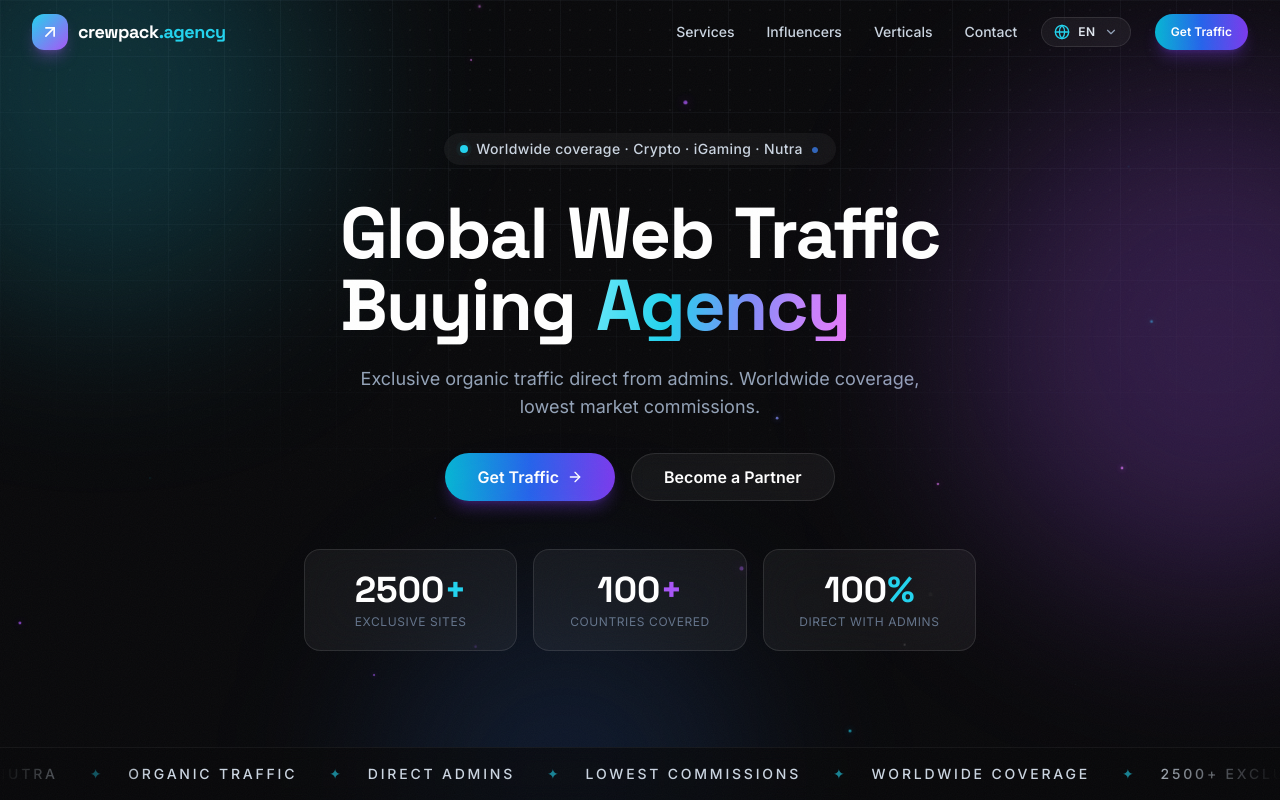
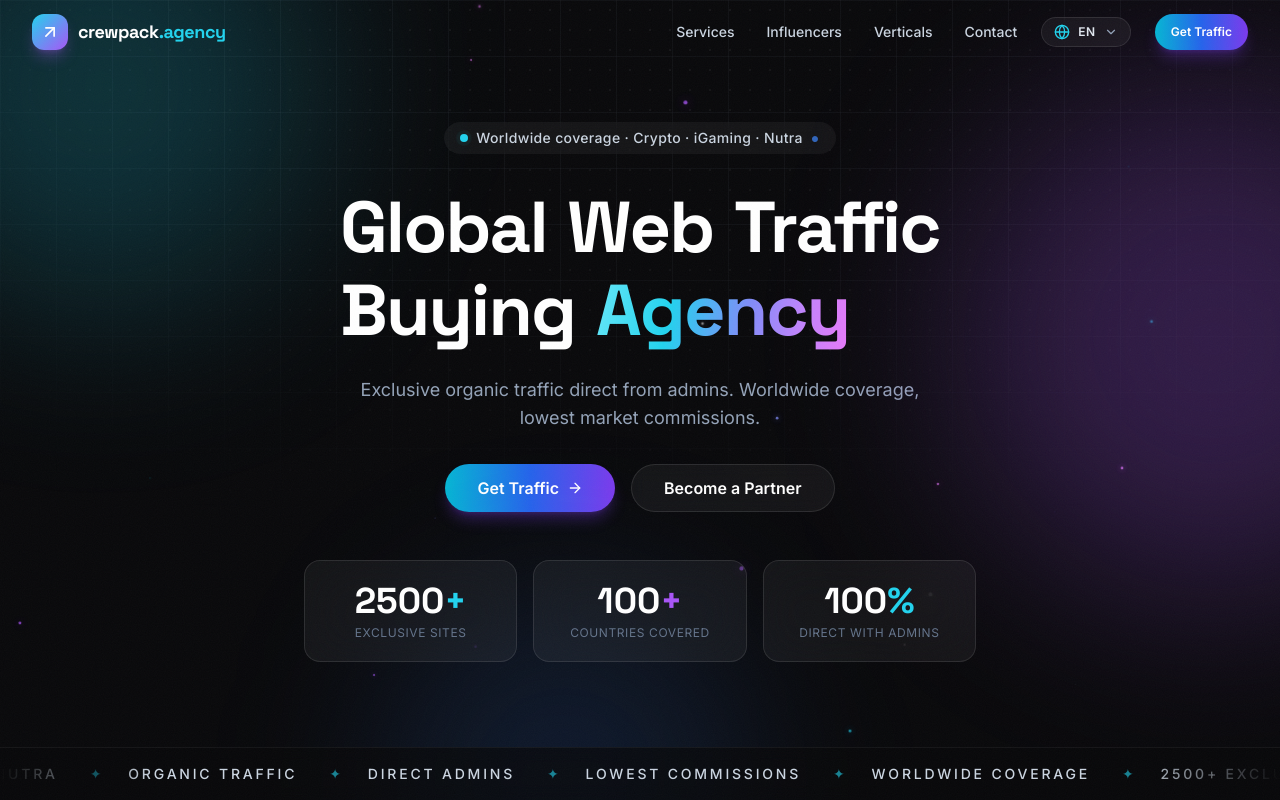
Before and after one commit to xplode322-ai/CrewPack, a Next.js app: page / in a window 1280 px wide. Built offline with nearby package versions, Linux system fonts and the light colour scheme.

Commit message:
fix text reveal clipping and capitalization

```diff
--- a/components/sections/hero.tsx
+++ b/components/sections/hero.tsx
@@ -77,7 +77,7 @@ export function Hero() {
           </Reveal>
 
           {/* Headline */}
-          <h1 className="mt-8 font-display text-[2.5rem] font-bold leading-[1.12] tracking-tight text-white sm:text-6xl lg:text-7xl">
+          <h1 className="mt-8 font-display text-[2.5rem] font-bold leading-[1.15] tracking-tight text-white sm:text-6xl lg:text-7xl">
             <span className="block">
               <TextReveal text="Global Web Traffic" />
             </span>
--- a/components/sections/influencer-marketing.tsx
+++ b/components/sections/influencer-marketing.tsx
@@ -67,7 +67,7 @@ export function InfluencerMarketing() {
               <AnimatedNumber value={70} suffix="K" />
             </div>
             <p className="mt-3 text-sm leading-relaxed text-slate-400 sm:text-base">
-              organic members, scaled per campaign — from niche KOL seeding to
+              Organic members, scaled per campaign — from niche KOL seeding to
               full-blown community takeovers.
             </p>
 
--- a/components/ui/text-reveal.tsx
+++ b/components/ui/text-reveal.tsx
@@ -69,12 +69,12 @@ export function TextReveal({
           <span
             key={`${w}-${i}`}
             aria-hidden="true"
-            className="-mb-[0.2em] inline-flex overflow-hidden pb-[0.2em]"
+            className="-mb-[0.3em] inline-flex overflow-hidden pb-[0.3em]"
           >
             <motion.span
               variants={word}
               className={cn(
-                "inline-block will-change-transform",
+                "inline-block leading-[1.15] will-change-transform",
                 wordClassName,
                 isAccent && accentClassName
               )}
```
